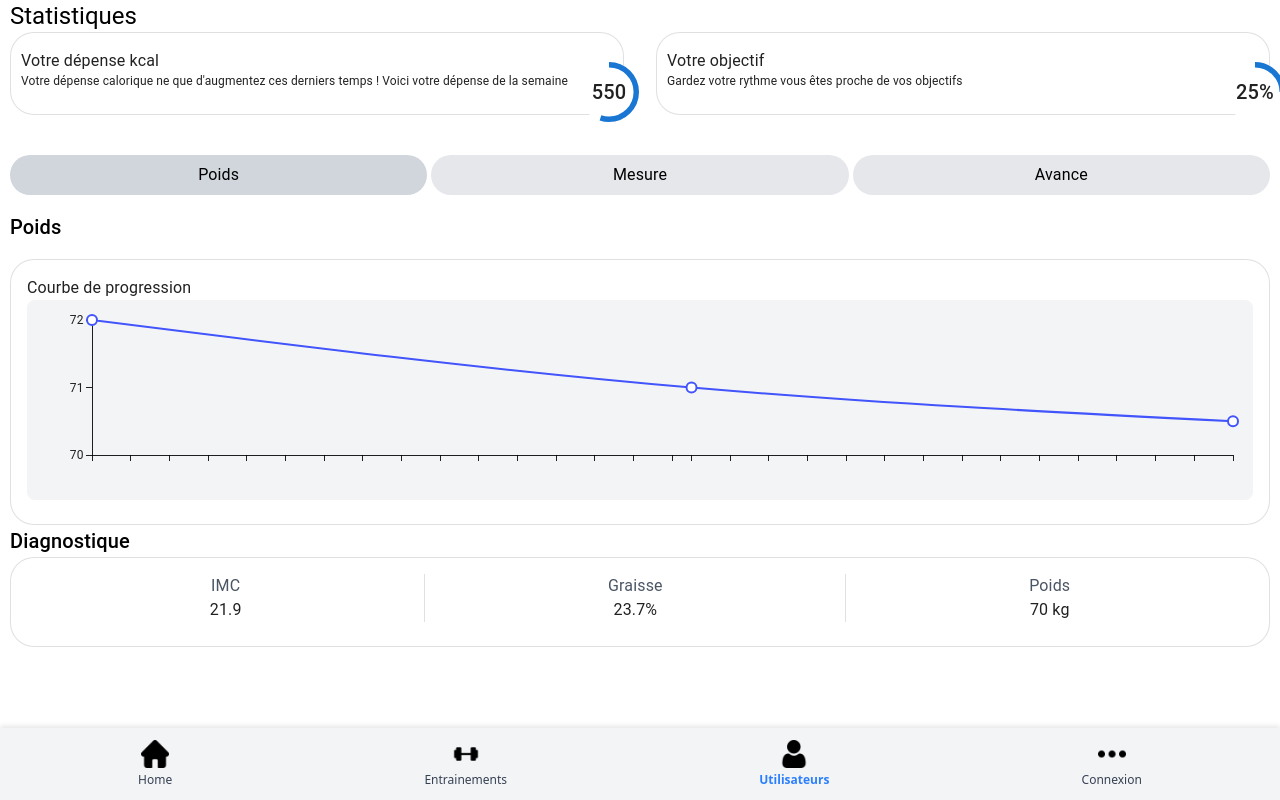
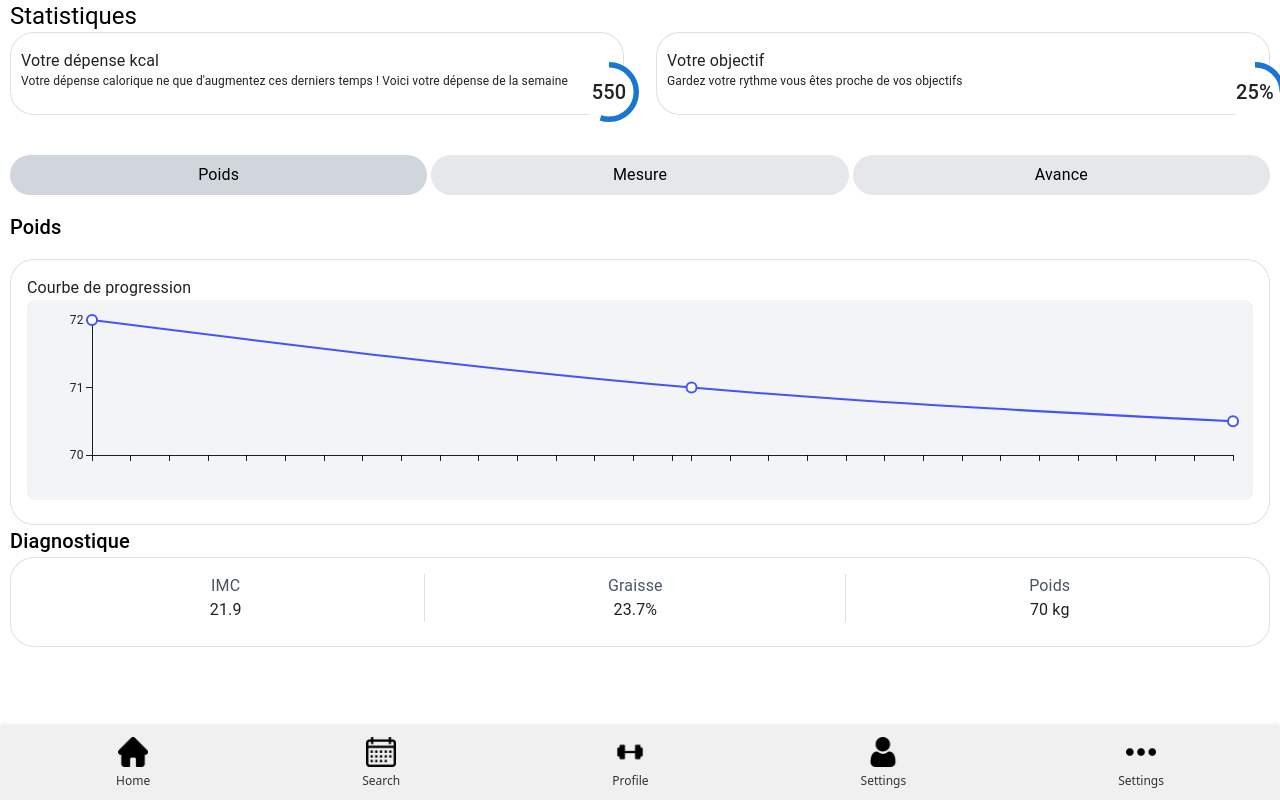
Before and after one commit to Saachanmh/my_digital_project, a React (Vite) app in the folder mdp/: page /stat in a window 1280 px wide. Built offline with nearby package versions, Linux system fonts and the light colour scheme.

Commit message:
protection

```diff
--- a/mdp/src/Router/MainRouter.jsx
+++ b/mdp/src/Router/MainRouter.jsx
@@ -1,4 +1,5 @@
 import { Routes, Route, Navigate } from 'react-router-dom'
+import HomePage from '../pages/HomePage'
 import ProfilePage from '../pages/ProfilePage'
 import ExercicePage from '../pages/ExercicePage.jsx'
 import StatistiquesPage from '../pages/StatistiquesPage.jsx'
@@ -15,10 +16,11 @@ function MainRouter () {
                 path='*'
                 element={<Navigate to='/' replace />}
             />
-            <Route path='/' element={<TrainingPage />} />
+            <Route path='/' element={<HomePage />} />
             <Route path='/profile' element={<ProfilePage />} />
             <Route path='/exercice' element={<ExercicePage/>} />
             <Route path='/stat' element={<StatistiquesPage/>} />
+            <Route path='/training' element={<TrainingPage/>} />
             <Route path='/workout-session' element={<WorkoutSessionPage/>} />
             <Route path='/workout-timer' element={<WorkoutTimerPage/>} />
             <Route path='/edit-exercise/:id' element={<EditExercisePage/>} />
--- a/mdp/src/components/Tabbar/Tabbar.jsx
+++ b/mdp/src/components/Tabbar/Tabbar.jsx
@@ -1,72 +1,33 @@
 import React from 'react';
-import { useNavigate, useLocation } from 'react-router-dom';
+import './Tabbar_module.css';
 import imageAccueil from '../../assets/home.png';
+import imageCalendrier from '../../assets/calendar.png';
 import imageEntrainement from '../../assets/barbell.png';
 import imageUtilisateur from '../../assets/user.png';
 import imageAutre from '../../assets/ellipsis.png';
 
 const TabBar = () => {
-    const navigate = useNavigate();
-    const location = useLocation();
-
-    // Function to check if a route is active
-    const isActive = (path) => {
-        return location.pathname === path;
-    };
-
     return (
-        <div className="flex justify-around bg-gray-100 p-3 fixed bottom-0 w-full shadow-[0_-2px_5px_rgba(0,0,0,0.1)]">
-            <button
-                className="flex flex-col items-center focus:outline-none"
-                onClick={() => navigate('/')}
-            >
-                <img
-                    src={imageAccueil}
-                    alt="Accueil"
-                    className={`w-7 h-7 mb-1 ${isActive('/') ? 'filter brightness-75 sepia-100 hue-rotate-190 saturate-500' : ''}`}
-                />
-                <span className={`text-xs ${isActive('/') ? 'text-blue-500 font-bold' : 'text-gray-700'}`}>
-                    Home
-                </span>
+        <div className="tabbar">
+            <button className="tabbar-button">
+                <img src={imageAccueil} alt="Accueil" />
+                <span>Home</span>
             </button>
-            <button
-                className="flex flex-col items-center focus:outline-none"
-                onClick={() => navigate('/exercice')}
-            >
-                <img
-                    src={imageEntrainement}
-                    alt="Entrainement"
-                    className={`w-7 h-7 mb-1 ${isActive('/exercice') ? 'filter brightness-75 sepia-100 hue-rotate-190 saturate-500' : ''}`}
-                />
-                <span className={`text-xs ${isActive('/exercice') ? 'text-blue-500 font-bold' : 'text-gray-700'}`}>
-                    Entrainements
-                </span>
+            <button className="tabbar-button">
+                <img src={imageCalendrier} alt="Calendrier" />
+                <span>Search</span>
             </button>
-            <button
-                className="flex flex-col items-center focus:outline-none"
-                onClick={() => navigate('/stat')}
-            >
-                <img
-                    src={imageUtilisateur}
-                    alt="Utilisateurs"
-                    className={`w-7 h-7 mb-1 ${isActive('/stat') ? 'filter brightness-75 sepia-100 hue-rotate-190 saturate-500' : ''}`}
-                />
-                <span className={`text-xs ${isActive('/stat') ? 'text-blue-500 font-bold' : 'text-gray-700'}`}>
-                    Utilisateurs
-                </span>
+            <button className="tabbar-button">
+                <img src={imageEntrainement} alt="Entrainement" />
+                <span>Profile</span>
             </button>
-            <button
-                className="flex flex-col items-center focus:outline-none"
-                onClick={() => navigate('/login')}
-            >
-                <img
-                    src={imageAutre}
-                    alt="Plus"
-                    className={`w-7 h-7 mb-1 ${isActive('/login') ? 'filter brightness-75 sepia-100 hue-rotate-190 saturate-500' : ''}`}
-                />
-                <span className={`text-xs ${isActive('/login') ? 'text-blue-500 font-bold' : 'text-gray-700'}`}>
-                    Connexion
-                </span>
+            <button className="tabbar-button">
+                <img src={imageUtilisateur} alt="Utilisateurs" />
+                <span>Settings</span>
+            </button>
+            <button className="tabbar-button">
+                <img src={imageAutre} alt="Plus" />
+                <span>Settings</span>
             </button>
         </div>
     );
--- a/mdp/src/components/WeeklyCalendar/WeeklyCalendar.jsx
+++ b/mdp/src/components/WeeklyCalendar/WeeklyCalendar.jsx
@@ -1,81 +1,32 @@
-import React, { useState, useEffect } from 'react';
+import React from 'react';
 import { useNavigate } from 'react-router-dom';
 
 const WeeklyCalendar = () => {
   const navigate = useNavigate();
+  // Get current date and week days
+  const today = new Date();
   const weekDays = ['L', 'M', 'M', 'J', 'V', 'S', 'D'];
 
-  // State to track the center day (initially today)
-  const [centerDate, setCenterDate] = useState(new Date());
+  // Generate array of dates for the current week
+  const getDaysInWeek = () => {
+    const days = [];
+    const day = today.getDay(); // 0 is Sunday, 1 is Monday, etc.
+    const diff = today.getDate() - day + (day === 0 ? -6 : 1); // Adjust to get Monday
 
-  // Generate array of dates centered around the selected date
-  const getDaysAround = () => {
-    const days = [];
-    const currentDate = new Date(centerDate);
-
-    // Get 3 days before
-    for (let i = -3; i < 0; i++) {
-      const date = new Date(currentDate);
-      date.setDate(currentDate.getDate() + i);
-      const dayIndex = (date.getDay() + 6) % 7; // Convert to 0=Monday format
-
+    for (let i = 0; i < 7; i++) {
+      const date = new Date(today.setDate(diff + i));
       days.push({
-        dayName: weekDays[dayIndex],
+        dayName: weekDays[i],
         date: date.getDate(),
-        fullDate: new Date(date),
-        isToday: isSameDay(date, new Date())
+        isToday: new Date().getDate() === date.getDate() &&
+                 new Date().getMonth() === date.getMonth() &&
+                 new Date().getFullYear() === date.getFullYear()
       });
     }
-
-    // Add center day
-    days.push({
-      dayName: weekDays[(currentDate.getDay() + 6) % 7],
-      date: currentDate.getDate(),
-      fullDate: new Date(currentDate),
-      isToday: isSameDay(currentDate, new Date()),
-      isCenter: true
-    });
-
-    // Get 3 days after
-    for (let i = 1; i <= 3; i++) {
-      const date = new Date(currentDate);
-      date.setDate(currentDate.getDate() + i);
-      const dayIndex = (date.getDay() + 6) % 7; // Convert to 0=Monday format
-
-      days.push({
-        dayName: weekDays[dayIndex],
-        date: date.getDate(),
-        fullDate: new Date(date),
-        isToday: isSameDay(date, new Date())
-      });
-    }
-
     return days;
   };
 
-  // Helper function to check if two dates are the same day
-  const isSameDay = (date1, date2) => {
-    return date1.getDate() === date2.getDate() &&
-           date1.getMonth() === date2.getMonth() &&
-           date1.getFullYear() === date2.getFullYear();
-  };
-
-  // Function to navigate to previous day
-  const goToPreviousDay = () => {
-    const newDate = new Date(centerDate);
-    newDate.setDate(centerDate.getDate() - 1);
-    setCenterDate(newDate);
-  };
-
-  // Function to navigate to next day
-  const goToNextDay = () => {
-    const newDate = new Date(centerDate);
-    newDate.setDate(centerDate.getDate() + 1);
-    setCenterDate(newDate);
-  };
-
-  // Get the days to display
-  const displayDays = getDaysAround();
+  const weekDates = getDaysInWeek();
 
   // Mock data for current workout
   const currentWorkout = {
@@ -93,33 +44,20 @@ const WeeklyCalendar = () => {
     <div className="p-4">
       <h2 className="mb-4 text-2xl font-medium">Entrainements</h2>
 
-      {/* Calendar days with navigation */}
-      <div className="flex items-center justify-between mb-5">
-
-        {/* Days display */}
-        <div className="flex justify-between flex-1 px-2">
-          {displayDays.map((day, index) => (
-            <div
-              key={index}
-              className="flex flex-col items-center"
-              style={{
-                opacity: Math.abs(index - 3) > 1 ? 0.5 : 1,
-                transform: day.isCenter ? 'scale(1.2)' : 'scale(1)'
-              }}
-            >
-              <div className="text-base text-gray-800 mb-1">{day.dayName}</div>
-              <div className={`w-10 h-10 flex items-center justify-center text-lg ${
-                day.isToday ? 'bg-gray-300 rounded-full' :
-                day.isCenter ? 'bg-gray-200 rounded-full' : ''
-              }`}>
-                {day.date}
-              </div>
+      {/* Calendar days - updated to match design */}
+      <div className="flex justify-between mb-5">
+        {weekDates.map((day, index) => (
+          <div key={index} className="flex flex-col items-center">
+            <div className="text-base text-gray-800 mb-1">{day.dayName}</div>
+            <div className={`w-10 h-10 flex items-center justify-center text-lg ${day.isToday ?
+              'bg-gray-300 rounded-full' : ''}`}>
+              {day.date}
             </div>
-          ))}
-        </div>
+          </div>
+        ))}
       </div>
 
-      {/* Daily Workout Card without navigation controls at the top */}
+      {/* Daily Workout Card - updated to match design */}
       <div className="bg-gray-200 rounded-2xl p-5 flex justify-between items-center mb-5 relative overflow-hidden -mt-4">
         {/* Top curve cutout */}
         <div className="absolute top-0 left-1/2 transform -translate-x-1/2 w-16 h-8 bg-white rounded-b-full"></div>
--- a/mdp/src/pages/TrainingPage.jsx
+++ /dev/null
@@ -1,17 +0,0 @@
-import WeeklyCalendar from '../components/WeeklyCalendar/WeeklyCalendar';
-import CreateWorkoutButton from '../components/CreateWorkout/CreateWorkoutButton';
-import WeeklyHistory from '../components/WeeklyHistory/WeeklyHistory';
-import WorkoutSlider from '../components/WorkoutSlider/WorkoutSlider';
-
-function TrainingPage() {
-  return (
-    <div className="App">
-      <WeeklyCalendar />
-      <CreateWorkoutButton />
-      <WeeklyHistory />
-      <WorkoutSlider />
-    </div>
-  );
-}
-
-export default TrainingPage;
```
